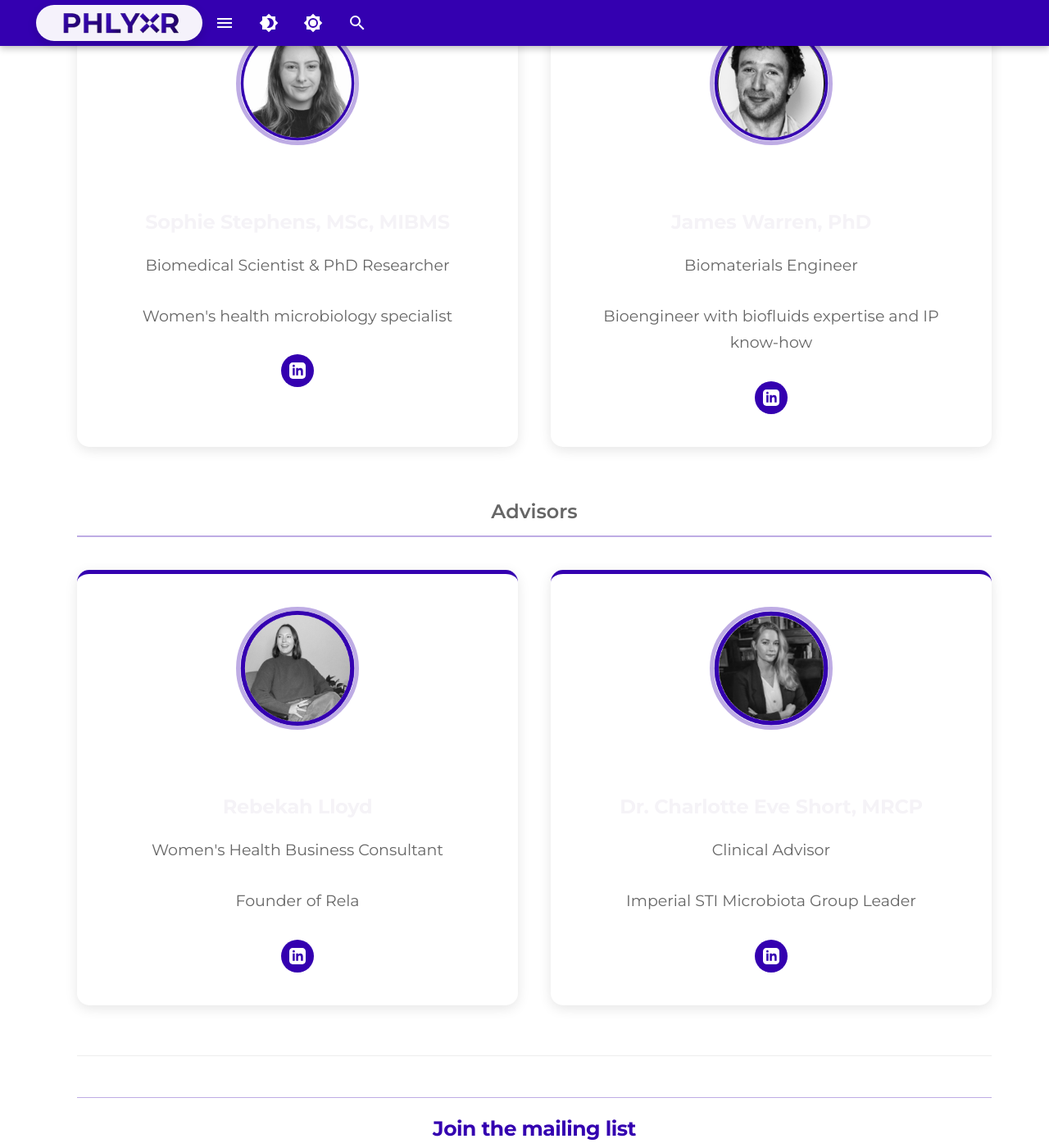
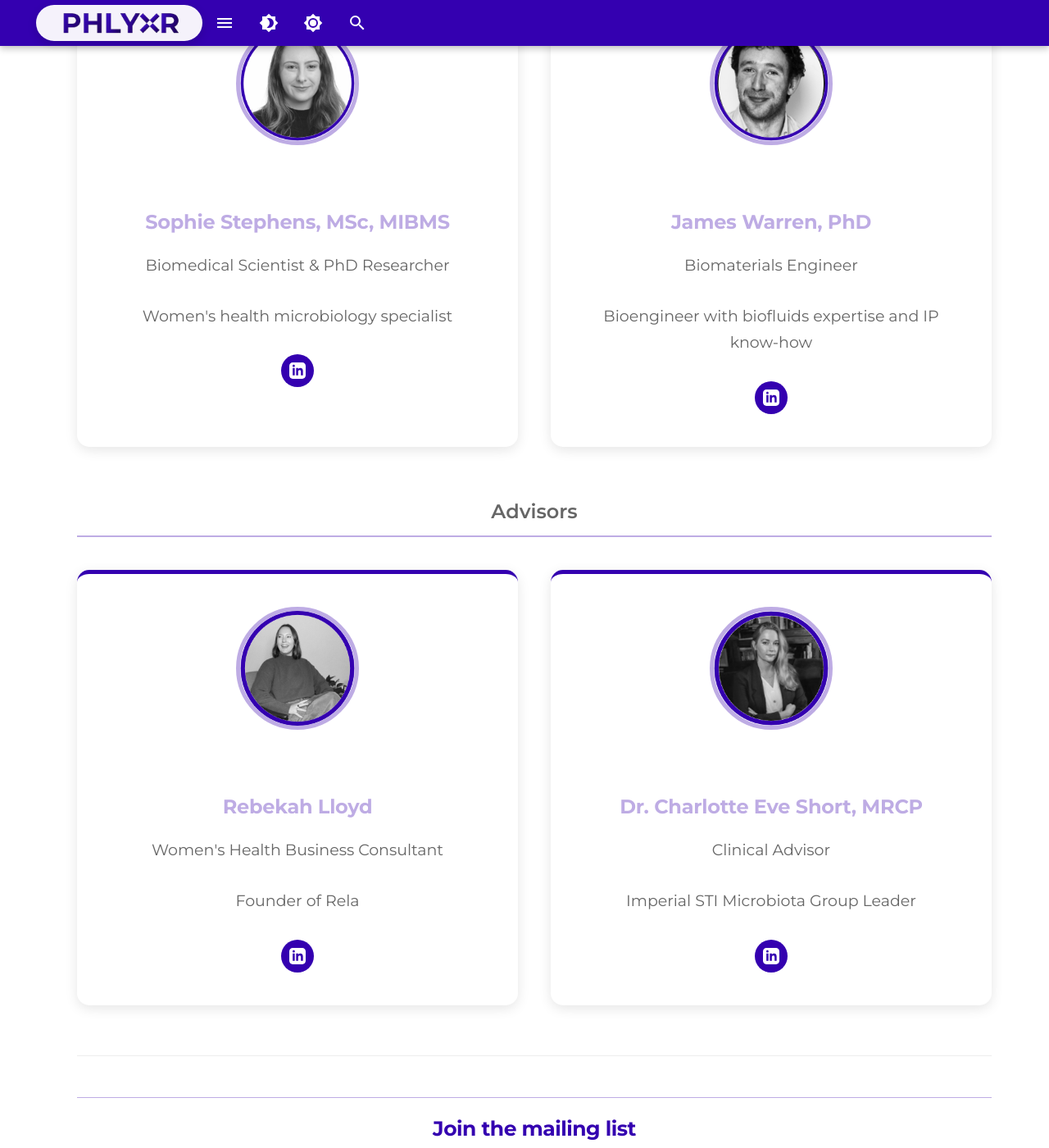
Before and after one commit to Sophiemay-bio/ProjectP, an MkDocs documentation site: the page built from docs/index.md, in a window 1280 px wide and 1400 px high, scrolled down 5108 px. Shown: the whole window at 82% size. Built offline with MkDocs 1.6.1 and Material for MkDocs 9.7.7, drawn with Linux system fonts in a browser that asks for light colours.

Commit message:
Font colour changes

```diff
--- a/docs/stylesheets/extra.css
+++ b/docs/stylesheets/extra.css
@@ -1073,7 +1073,7 @@ h2#for-investors {
   font-weight: 700;
   letter-spacing: -0.5px;
 }.md-typeset h3 {
-  color: var(--phlyxr-light-gray);
+  color: var(--phlyxr-light-purple);
   font-weight: 700;
 }.md-typeset p,.md-typeset li {
   font-weight: 400;
```
Also changed, not shown: site/stylesheets/extra.css.
